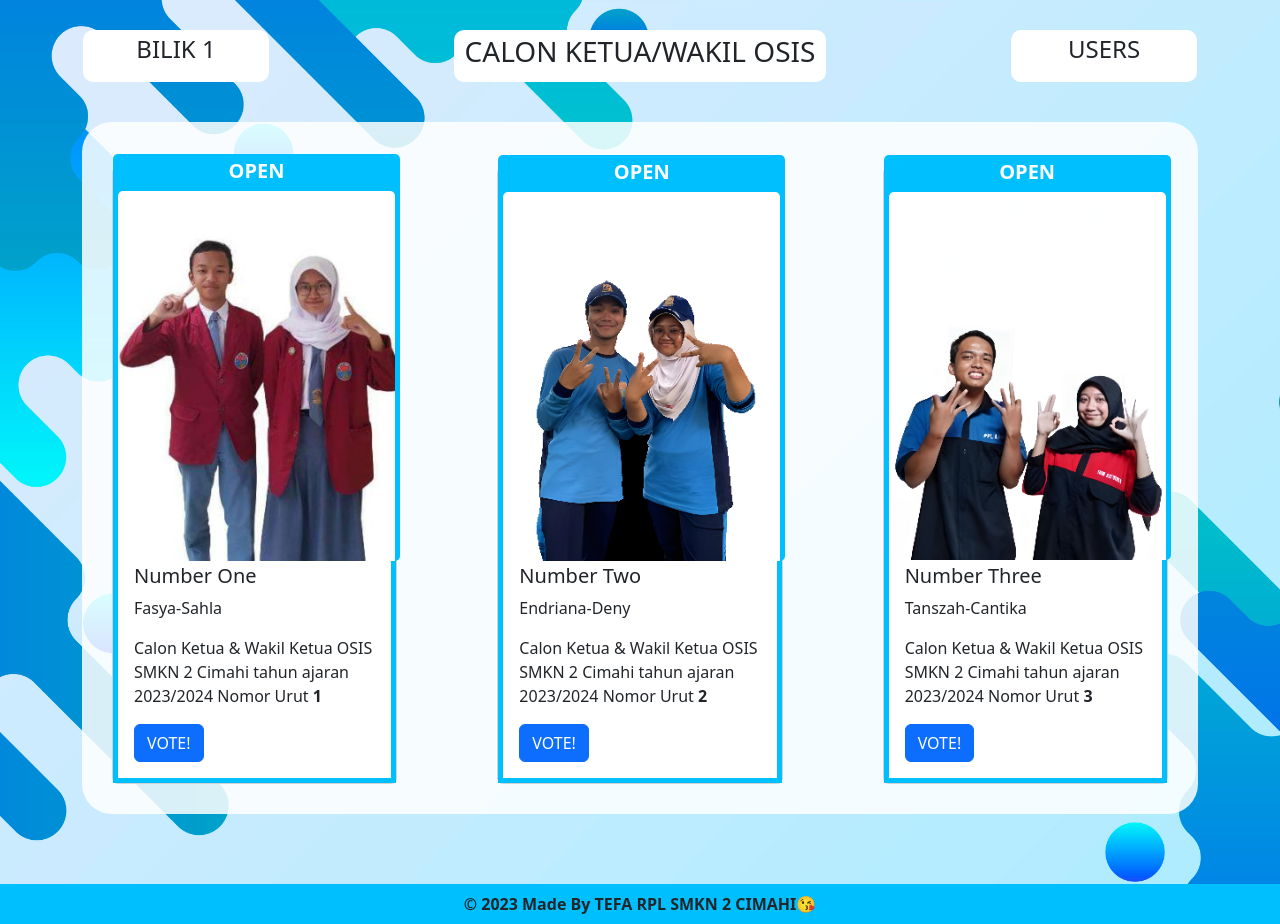
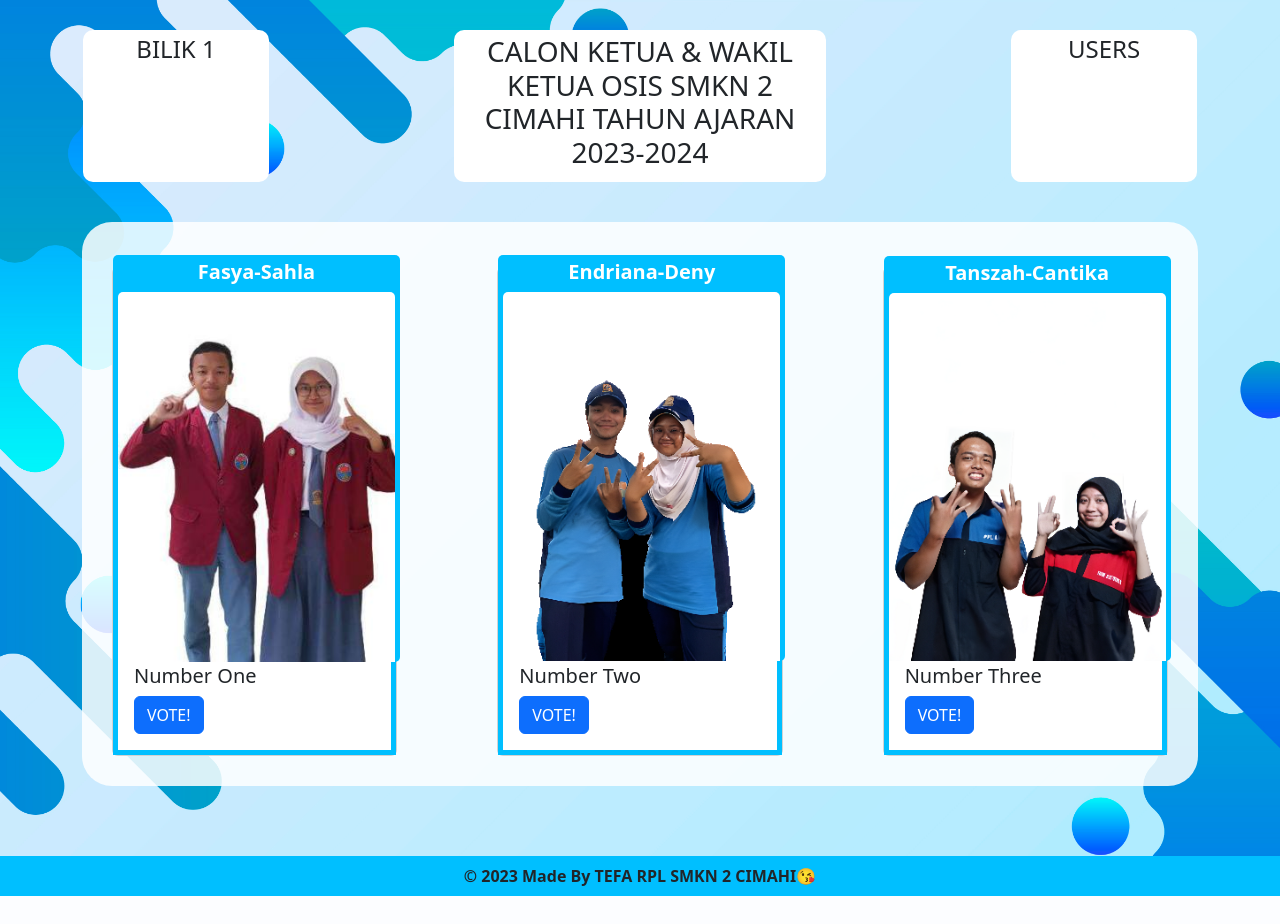
Before and after one commit to msa209hua/pemilos, a PHP site: page /pemilos/pilih.php in a window 1280 px wide. After the commit the page ends 896 px from the top, so only its background shows below. Run offline with PHP 8.4, Linux system fonts and the light colour scheme; the visitor is signed in with stand-in values (Sample User, id 1).

Commit message:
rename 'open'

```diff
--- a/pilih.php
+++ b/pilih.php
@@ -152,7 +152,7 @@
                     <h4>BILIK <?=$_SESSION['bilik']?></h4>
                 </div>
                 <div class="col-4 b">
-                    <h3>CALON KETUA/WAKIL OSIS</h3>
+                    <h3>CALON KETUA & WAKIL KETUA OSIS SMKN 2 CIMAHI TAHUN AJARAN 2023-2024</h3>
                 </div>
                 <div class="col-2 c">
                     <h4>USERS</h4>
@@ -165,15 +165,13 @@
                         <img src="foto/poster-1.jpg" style="width: 283px; height: 378px; border-radius: 5px;">
                         <div class="cover">
                             <div class="p-cover">
-                                <h5>OPEN</h5>
+                                <h5>Fasya-Sahla</h5>
                                 <img src="foto/calon_1.PNG" class="card-img-top">
                             </div>
                         </div>
                     </div>
                     <div class="card-body">
                         <h5 class="card-title">Number One</h5>
-                        <p class="card-text">Fasya-Sahla</p>
-                        <p>Calon Ketua & Wakil Ketua OSIS SMKN 2 Cimahi tahun ajaran 2023/2024 Nomor Urut <b>1</b></p>
                         <input type="submit" value="VOTE!" name="submit-1" class="btn btn-primary">
                     </div>
                 </div>
@@ -182,15 +180,13 @@
                         <img src="foto/poster-2.jpg" style="width: 283px; height: 378px; border-radius: 5px;">
                         <div class="cover">
                             <div class="p-cover">
-                                <h5>OPEN</h5>
+                                <h5>Endriana-Deny</h5>
                                 <img src="foto/calon_2.PNG" class="card-img-top">
                             </div>
                         </div>
                     </div>
                     <div class="card-body">
                         <h5 class="card-title">Number Two</h5>
-                        <p class="card-text">Endriana-Deny</p>
-                        <p>Calon Ketua & Wakil Ketua OSIS SMKN 2 Cimahi tahun ajaran 2023/2024 Nomor Urut <b>2</b></p>
                         <input type="submit" value="VOTE!" name="submit-2" class="btn btn-primary">
                     </div>
                 </div>
@@ -199,15 +195,13 @@
                         <img src="foto/poster-3.png" style="width: 283px; height: 378px; border-radius: 5px;">
                         <div class="cover">
                             <div class="p-cover">
-                                <h5>OPEN</h5>
+                                <h5>Tanszah-Cantika</h5>
                                 <img src="foto/calon_3.PNG" class="card-img-top">
                             </div>
                         </div>
                     </div>
                     <div class="card-body">
                         <h5 class="card-title">Number Three</h5>
-                        <p class="card-text">Tanszah-Cantika</p>
-                        <p>Calon Ketua & Wakil Ketua OSIS SMKN 2 Cimahi tahun ajaran 2023/2024 Nomor Urut <b>3</b></p>
                         <input type="submit" value="VOTE!" name="submit-3" class="btn btn-primary">
                     </div>
                 </div>
```
